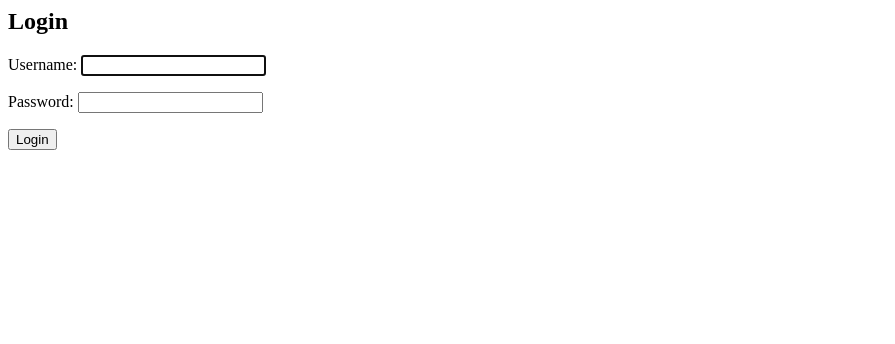
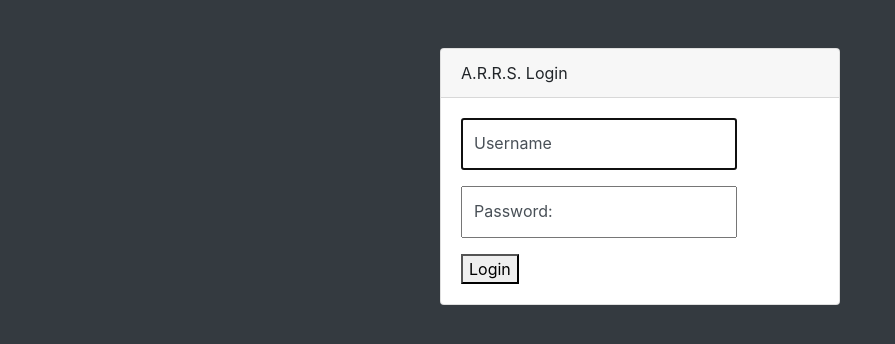
Before and after one commit to gusboling/ARRS, a Django app: page /accounts/login/ in a window 1280 px wide. Shown: the top 344 px of the page, without its empty margins (0-895 px from the left). Run offline with Django 3.2, Linux system fonts and the light colour scheme; some libraries are stand-ins or nearby versions.

Commit message:
Fixed login issues

```diff
--- a/arrs/templates/registration/login.html
+++ b/arrs/templates/registration/login.html
@@ -1,7 +1,84 @@
-<!-- templates/registration/login.html -->
-<h2>Login</h2>
-<form method="post">
-  {% csrf_token %}
-  {{ form.as_p }}
-  <button type="submit">Login</button>
-</form>
+<!DOCTYPE html>
+<html lang="en">
+
+<head>
+
+  <meta charset="utf-8">
+  <meta http-equiv="X-UA-Compatible" content="IE=edge">
+  <meta name="viewport" content="width=device-width, initial-scale=1, shrink-to-fit=no">
+  <meta name="description" content="">
+  <meta name="author" content="">
+
+  <title>ARRS - Login</title>
+
+  {% load static %}
+  <!-- Custom fonts for this template-->
+  <link href={% static "vendor/fontawesome-free/css/all.min.css" %} rel="stylesheet" type="text/css">
+
+  <!-- Custom styles for this template-->
+  <link href={% static "css/sb-admin.css" %} rel="stylesheet">
+
+</head>
+
+<body class="bg-dark">
+
+  <div class="container">
+    <div class="card card-login mx-auto mt-5">
+      <div class="card-header">A.R.R.S. Login</div>
+      <div class="card-body">
+        <form method="POST">
+          {{ for.non_field_errors }}
+          {% csrf_token %}
+          <div class="form-group">
+            <div class="form-label-group">
+              <!--
+              <input type="text" id="id_username" name="username" class="form-control" placeholder="Username" required="required" autofocus="">
+              <label for="id_username">Username</label>
+              -->
+              {{ form.username.errors }}
+              <label for="{{ form.username.id_for_label }}">Username</label>
+              {{ form.username }}
+            </div>
+          </div>
+          <div class="form-group">
+            <div class="form-label-group">
+              <!--
+              <input type="password" id="id_password" class="form-control" placeholder="Password" required="required">
+              <label for="id_password">Password</label>
+              -->
+              {{ form.password.errors }}
+              <label for="{{ form.password.id_for_label }}">Password:</label>
+              {{ form.password }}
+            </div>
+          </div>
+          <!--
+          <div class="form-group">
+            <div class="checkbox">
+              <label>
+                <input type="checkbox" value="remember-me">
+                Remember Password
+              </label>
+            </div>
+          </div>
+          -->
+	  <button type="submit">Login</button>
+	  <!-- <input type="submit" class="btn btn-primary btn-block" value="Login"> -->
+        </form>
+        <!-- TODO Add Password Reset -->
+        <!-- <div class="text-center">
+          <a class="d-block small" href="#">Forgot Password?</a>
+        </div> -->
+      </div>
+    </div>
+  </div>
+
+  <!-- Bootstrap core JavaScript-->
+  <script src={% static "vendor/jquery/jquery.min.js" %}></script>
+  <script src={% static "vendor/bootstrap/js/bootstrap.bundle.min.js" %}></script>
+
+  <!-- Core plugin JavaScript-->
+  <script src={% static "vendor/jquery-easing/jquery.easing.min.js" %}></script>
+
+</body>
+
+</html>
```
